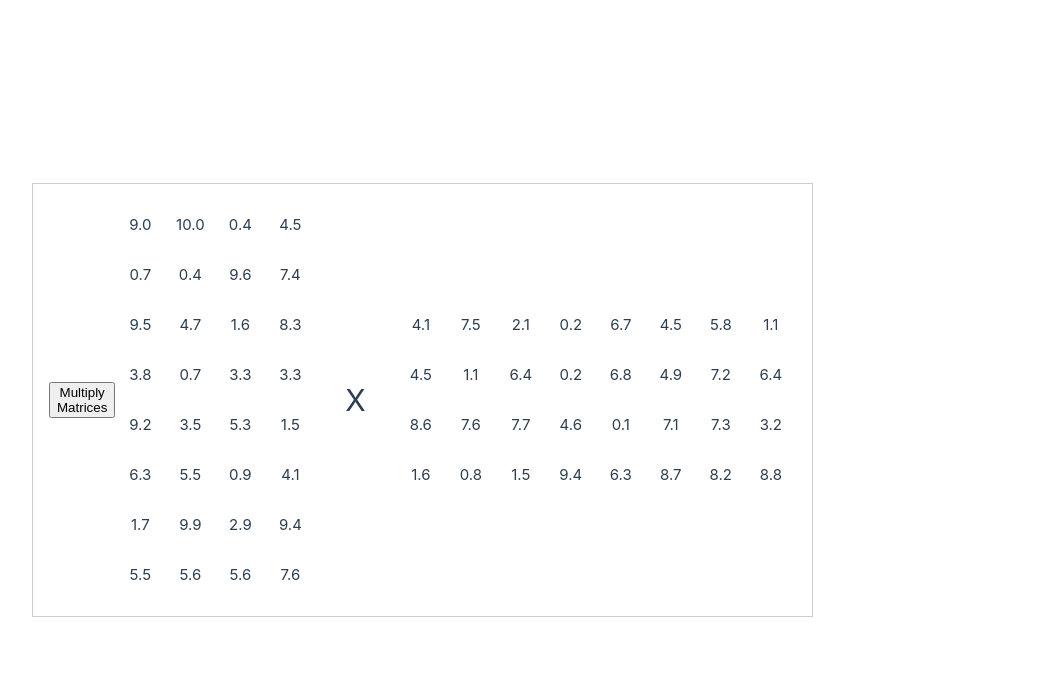
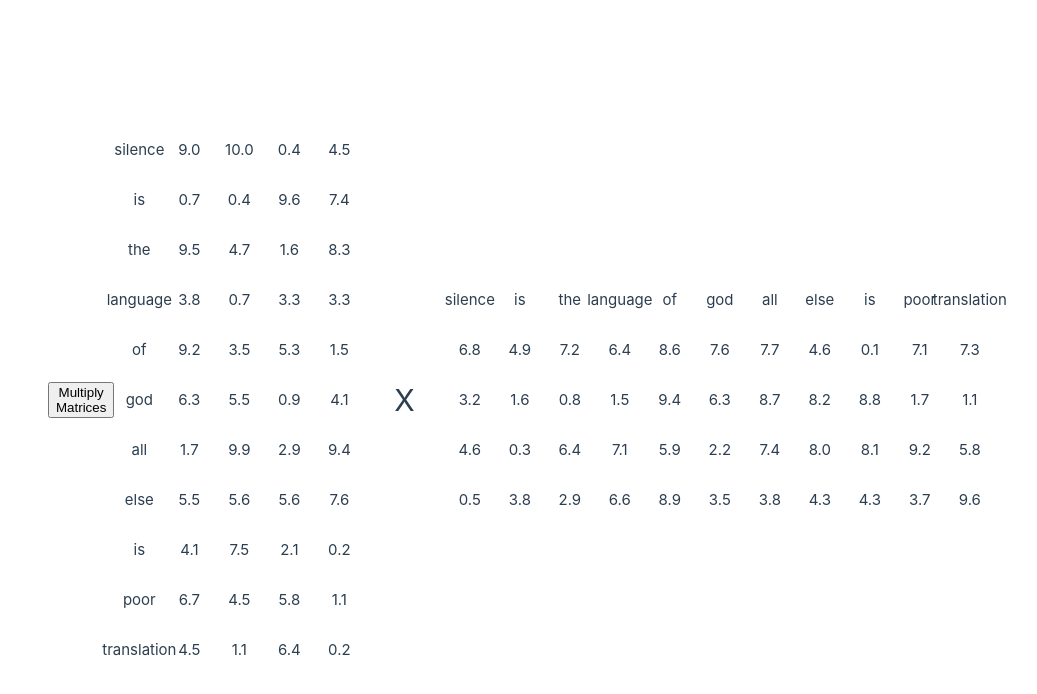
Before and after one commit to ryansereno/vue-tensor, a Vue app: page / in a window 1280 px wide. Shown: the top 694 px of the page, without its empty margins (0-1037 px from the left). Built offline with nearby package versions, Linux system fonts and the light colour scheme.

Commit message:
major changes to result matrix, heatmap functions

```diff
--- a/src/App.vue
+++ b/src/App.vue
@@ -12,43 +12,51 @@ import { ref } from "vue";
 import MatrixMultiplication from "@/components/MatrixMultiplication.vue";
 
 function generateRandomFloat() {
-  const number =  Math.random() * 10;
-  return number.toFixed(1)
+  const number = Math.random() * 10;
+  return number.toFixed(1);
 }
 
-const rowsA = 8;
+const rowsA = 11;
 const colsA = 4;
 const rowsB = 4;
-const colsB = 8;
+const colsB = 11;
 
 const matrixA = ref(
   Array.from({ length: rowsA }, () =>
-    Array.from({ length: colsA }, () => generateRandomFloat()))
+    Array.from({ length: colsA }, () => generateRandomFloat())
+  )
 );
 
 const matrixB = ref(
   Array.from({ length: rowsB }, () =>
-    Array.from({ length: colsB }, () => generateRandomFloat()))
+    Array.from({ length: colsB }, () => generateRandomFloat())
+  )
 );
 
 const matrixALabels = [
-  "cats",
-  "like",
-  "to",
-  "lie",
-  "in",
+  "silence",
+  "is",
   "the",
-  "evening",
-  "sun",
+  "language",
+  "of",
+  "god",
+  "all",
+  "else",
+  "is",
+  "poor",
+  "translation",
 ];
 const matrixBLabels = [
-  "cats",
-  "like",
-  "to",
-  "lie",
-  "in",
+  "silence",
+  "is",
   "the",
-  "evening",
-  "sun",
+  "language",
+  "of",
+  "god",
+  "all",
+  "else",
+  "is",
+  "poor",
+  "translation"
 ];
 </script>
--- a/src/components/Matrix.vue
+++ b/src/components/Matrix.vue
@@ -1,10 +1,30 @@
 <template>
   <div style="display: flex">
-    <!--<table>
+    <table v-if="props.rowLabels">
       <tr v-for="(row, rowIndex) in matrixData" :key="rowIndex">
-      <td v-if="props.rowLabels">{{ props.rowLabels[rowIndex] }}</td>
+        <td>
+          <span class="label">
+            {{ props.rowLabels[rowIndex] }}
+          </span>
+        </td>
       </tr>
-  </table>-->
+    </table>
+
+    <div>
+      <table v-if="props.columnLabels">
+        <tr>
+          <td v-for="(label, labelIdx) in props.columnLabels" :key="labelIdx">
+            <span
+              :class="{
+                rotated: matrixIsRotated(),
+                label,
+              }"
+            >
+              {{ props.columnLabels[labelIdx] }}
+            </span>
+          </td>
+        </tr>
+      </table>
       <table>
         <tr v-for="(row, rowIndex) in matrixData" :key="rowIndex">
           <td v-for="(column, colIndex) in row" :key="colIndex">
@@ -13,6 +33,14 @@
                 activeRow: isActiveRow(rowIndex),
                 activeColumn: isActiveColumn(colIndex),
                 rotated: matrixIsRotated(),
+              }"
+              :style="{
+                backgroundColor:
+                  column != null ? getHeatmapColor(column) : 'transparent',
+                color:
+                  column != null
+                    ? getTextColor(getHeatmapColor(column))
+                    : 'inherit',
               }"
             >
               {{ column }}
@@ -36,10 +64,11 @@
         </tr>
       </table>
     </div>
+  </div>
 </template>
 
 <script setup>
-import { ref } from "vue";
+import { ref, computed } from "vue";
 import { defineProps } from "vue";
 
 const props = defineProps([
@@ -48,6 +77,8 @@ const props = defineProps([
   "activeColumns",
   "matrixIsRotated",
   "rowLabels",
+  "columnLabels",
+  "isHeatMap",
 ]);
 const isActiveRow = (rowIndex) =>
   props.activeRows && props.activeRows.includes(rowIndex);
@@ -56,6 +87,49 @@ const isActiveColumn = (colIndex) =>
   props.activeColumns && props.activeColumns.includes(colIndex);
 
 const matrixIsRotated = () => props.matrixIsRotated;
+
+const matrixMinMax = computed(() => {
+  let min = Infinity;
+  let max = -Infinity;
+  for (const row of props.matrixData) {
+    for (const value of row) {
+      if (value != null) {
+        min = Math.min(min, value);
+        max = Math.max(max, value);
+      }
+    }
+  }
+  return { min, max };
+});
+
+const getHeatmapColor = (value) => {
+  if (props.isHeatMap) {
+    const { min, max } = matrixMinMax.value;
+    const ratio = (value - min) / (max - min);
+
+    const hue = 210 - (ratio * (210 - 60)); // interpolate between 210 and 60
+    const saturation = 100; // keep saturation constant at 100%
+    const lightness = 20 + (ratio * (50 - 20)); // interpolate between 20% and 50%
+
+    return `hsl(${hue}, ${saturation}%, ${lightness}%)`;
+  } else {
+    return "transparent"; // default color when heatmap is not active
+  }
+};
+const getTextColor = (backgroundColor) => {
+  if (backgroundColor === "transparent") return "inherit";
+
+  const match = backgroundColor.match(/\d+/g);
+  if (!match) return "black";
+
+  const [r, g, b] = match.map(Number);
+
+  // Calculating perceived luminance
+  const luminance = (0.2126 * r + 0.7152 * g + 0.0722 * b) / 255;
+
+  // Determine if the text should be white or black based on the luminance value
+  return luminance > 0.5 ? "black" : "white";
+};
 </script>
 
 <style scoped>
@@ -68,6 +142,9 @@ td {
   min-width: 50px;
   height: 50px;
 }
+.label {
+  overflow: visible;
+}
 td > span {
   transition: transform 0.3s;
   display: flex;
@@ -76,17 +153,16 @@ td > span {
   box-sizing: border-box;
   justify-content: center;
   align-items: center;
-  overflow:hidden;
+  overflow: hidden;
 }
 
 .activeRow {
   transform: scale(0.7) translateX(-16px) translateY(10px);
-}
-.activeColumn:not(.rotated) {
-  transform: scale(0.7) translateX(17px) translateY(-13px);
+  color: lightblue !important;
 }
 .activeColumn.rotated {
   transform: rotateZ(90deg) scale(0.7) translateX(17px) translateY(-13px);
+  color: lightblue !important;
 }
 .rotated:not(.activeColumn) {
   transform: rotateZ(90deg);
@@ -96,15 +172,14 @@ td > span {
   top: 50%;
   left: 50%;
   transform: translate(-50%, -50%);
-  font-size: 0.8em;
+  font-size: 0.7em;
 }
 .between-cell-math-symbol {
   position: absolute;
   top: 50%;
   left: 100%;
   transform: translate(-50%, -50%);
-  font-size: 0.8em;
-  color: red;
+  font-size: 0.9em;
 }
 table tr:first-child td:first-child {
   border-top-left-radius: 5px;
--- a/src/components/MatrixMultiplication.vue
+++ b/src/components/MatrixMultiplication.vue
@@ -1,5 +1,12 @@
 <template>
-  <div style="display: flex; align-items: center; position: relative; padding: 1rem; border: 1px solid #ccc;">
+  <div
+    style="
+      display: flex;
+      align-items: center;
+      position: relative;
+      padding: 1rem;
+    "
+  >
     <button @click="stepwiseMultiplication">Multiply Matrices</button>
     <Matrix
       ref="matrixARef"
@@ -15,10 +22,11 @@
         :matrixData="matrixBData"
         :activeColumns="matrixBActiveColumns"
         :matrixIsRotated="isRotated"
+        :columnLabels="matrixBLabels"
       />
     </div>
     <div :style="resultMatrixStyle">
-      <Matrix v-if="resultMatrix" :matrixData="resultMatrix"></Matrix>
+      <Matrix v-if="resultMatrix" :matrixData="resultMatrix" :isHeatMap="true"></Matrix>
     </div>
   </div>
 </template>
@@ -66,9 +74,9 @@ const stepwiseMultiplication = () => {
     const matrixBRect = matrixBRef.value.$el.getBoundingClientRect();
 
     //initial movement of MatrixB, positioned above MatrixA and rotated
-    translateX = matrixARect.left - matrixBRect.left;
     translateY = matrixARect.top - matrixBRect.top;
     rowHeightA = matrixARect.height / matrixAData.length;
+      translateX = matrixARect.left - matrixBRect.left;
 
     //initialize resultMatrix with null values
     const result = Array(rowsA)
```
Lines whose indentation alone changed are shown as unchanged.
